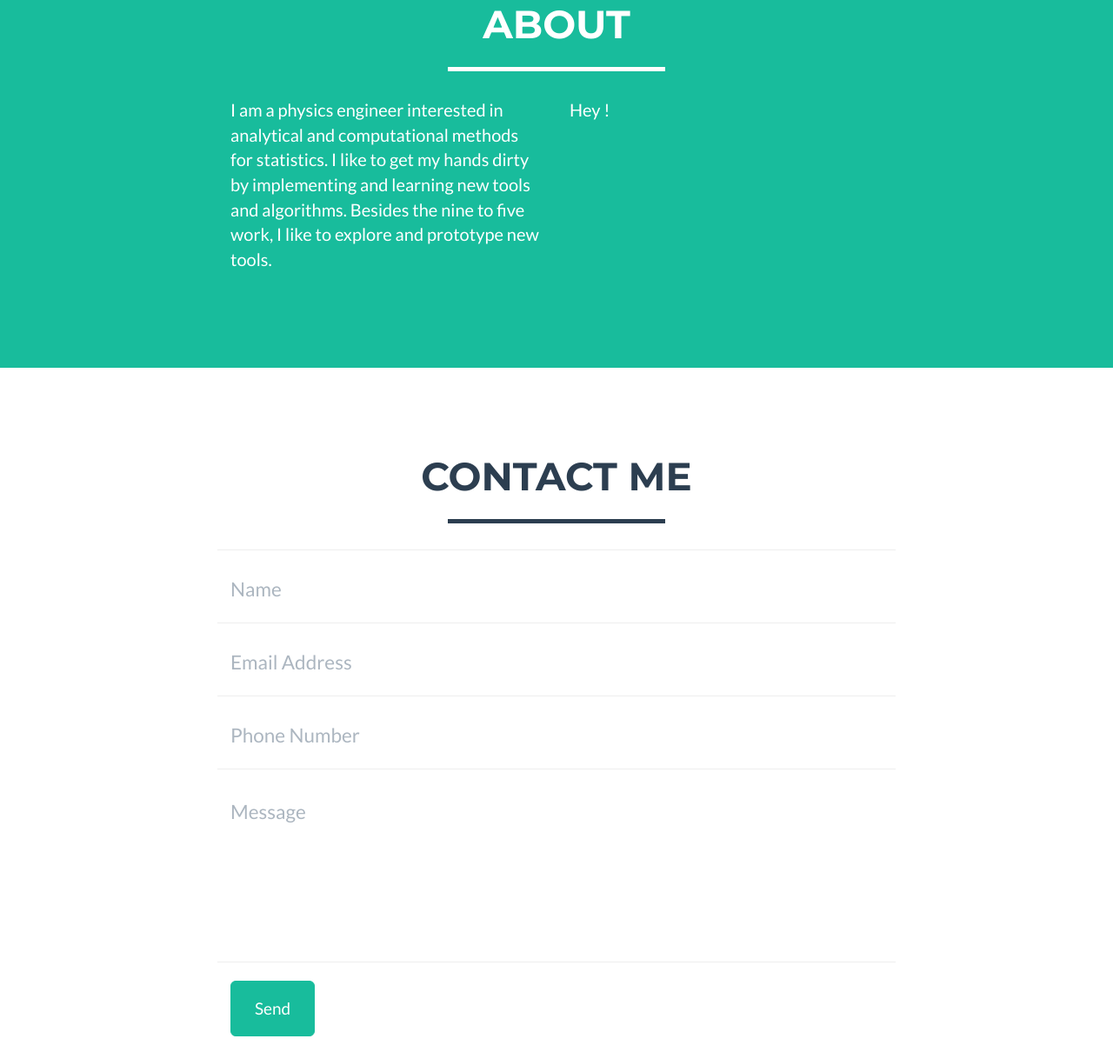
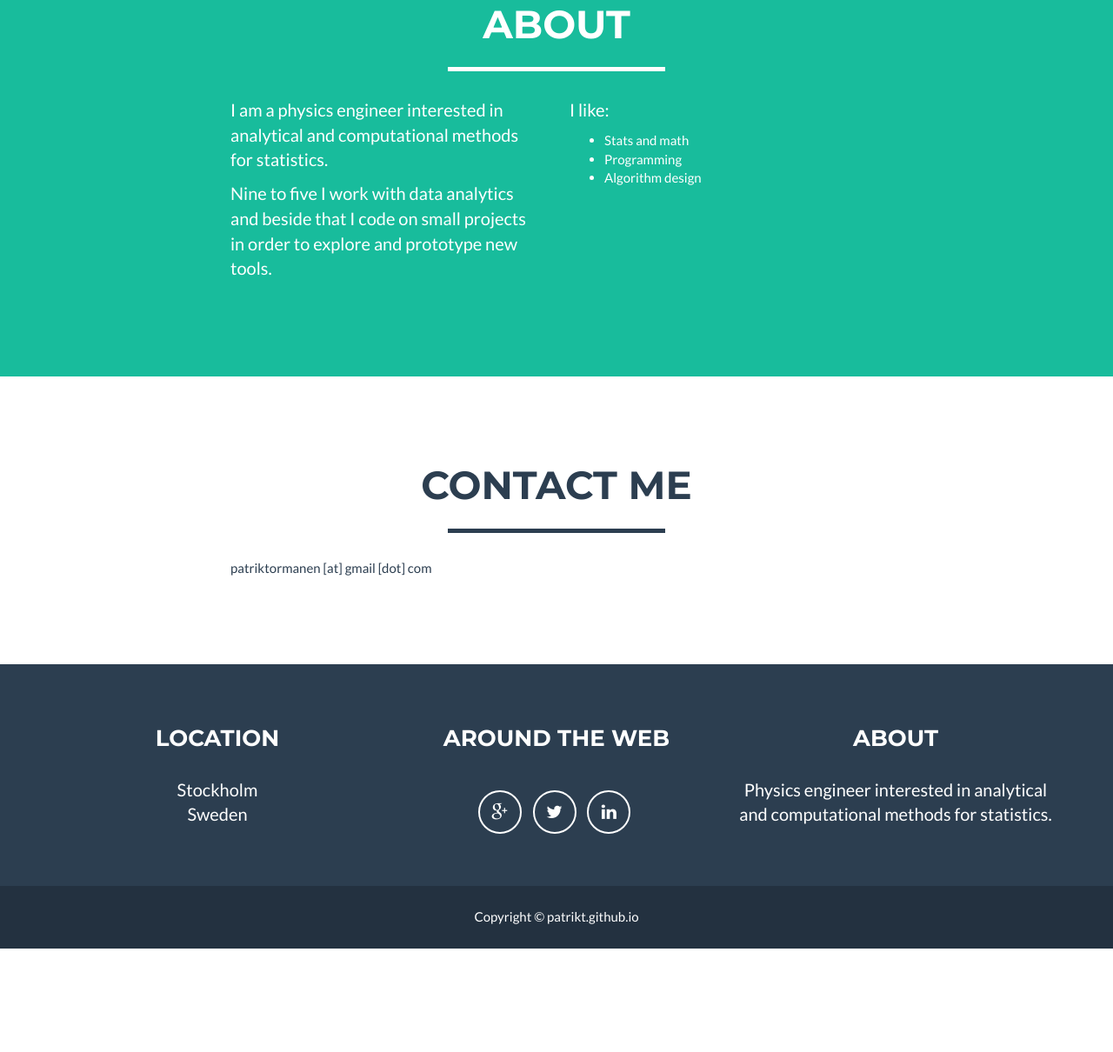
Before and after one commit to patrikt/patrikt.github.io, a plain HTML site: page index.html in a window 1280 px wide. Shown: the part 1762-2972 px from the top of the page at 87% size. After the commit the page ends 2853 px from the top, so only its background shows below. Drawn offline with nearby package versions, Linux system fonts and the light colour scheme.

Commit message:
changed personal text and added links

```diff
--- a/index.html
+++ b/index.html
@@ -170,10 +170,16 @@
             </div>
             <div class="row">
                 <div class="col-lg-4 col-lg-offset-2">
-                    <p>I am a physics engineer interested in analytical and computational methods for statistics. I like to get my hands dirty by implementing and learning new tools and algorithms. Besides the nine to five work, I like to explore and prototype new tools.</p>
+                    <p>I am a physics engineer interested in analytical and computational methods for statistics.</p>
+                    <p>Nine to five I work with data analytics and beside that I code on small projects in order to explore and prototype new tools.</p>
                 </div>
                 <div class="col-lg-4">
-                    <p>Hey !</p>
+                    <p>I like:</p>
+                    <ul>
+                        <li>Stats and math</li>
+                        <li>Programming</li>
+                        <li>Algorithm design</li>
+                    </ul>
                 </div>
             </div>
         </div>
@@ -192,6 +198,7 @@
                 <div class="col-lg-8 col-lg-offset-2">
                     <!-- To configure the contact form email address, go to mail/contact_me.php and update the email address in the PHP file on line 19. -->
                     <!-- The form should work on most web servers, but if the form is not working you may need to configure your web server differently. -->
+                    <!--
                     <form name="sentMessage" id="contactForm" novalidate>
                         <div class="row control-group">
                             <div class="form-group col-xs-12 floating-label-form-group controls">
@@ -228,6 +235,8 @@
                                 <button type="submit" class="btn btn-success btn-lg">Send</button>
                             </div>
                         </div>
+                        -->
+                        patriktormanen [at] gmail [dot] com
                     </form>
                 </div>
             </div>
@@ -246,26 +255,30 @@
                     <div class="footer-col col-md-4">
                         <h3>Around the Web</h3>
                         <ul class="list-inline">
+                            <!--
                             <li>
                                 <a href="#" class="btn-social btn-outline"><i class="fa fa-fw fa-facebook"></i></a>
                             </li>
+                            -->
                             <li>
-                                <a href="#" class="btn-social btn-outline"><i class="fa fa-fw fa-google-plus"></i></a>
+                                <a href="https://plus.google.com/u/0/105841638227110183435" class="btn-social btn-outline"><i class="fa fa-fw fa-google-plus"></i></a>
                             </li>
                             <li>
-                                <a href="#" class="btn-social btn-outline"><i class="fa fa-fw fa-twitter"></i></a>
+                                <a href="https://twitter.com/patriktormanen" class="btn-social btn-outline"><i class="fa fa-fw fa-twitter"></i></a>
                             </li>
                             <li>
-                                <a href="#" class="btn-social btn-outline"><i class="fa fa-fw fa-linkedin"></i></a>
+                                <a href="https://www.linkedin.com/profile/view?id=113769907" class="btn-social btn-outline"><i class="fa fa-fw fa-linkedin"></i></a>
                             </li>
+                            <!--
                             <li>
                                 <a href="#" class="btn-social btn-outline"><i class="fa fa-fw fa-dribbble"></i></a>
                             </li>
+                            -->
                         </ul>
                     </div>
                     <div class="footer-col col-md-4">
                         <h3>About</h3>
-                        <p>patrikt.github.io.</p>
+                        <p>Physics engineer interested in analytical and computational methods for statistics.</p>
                     </div>
                 </div>
             </div>
@@ -274,7 +287,7 @@
             <div class="container">
                 <div class="row">
                     <div class="col-lg-12">
-                        Copyright &copy; patrikt.github.io 2014
+                        Copyright &copy; patrikt.github.io
                     </div>
                 </div>
             </div>
```
